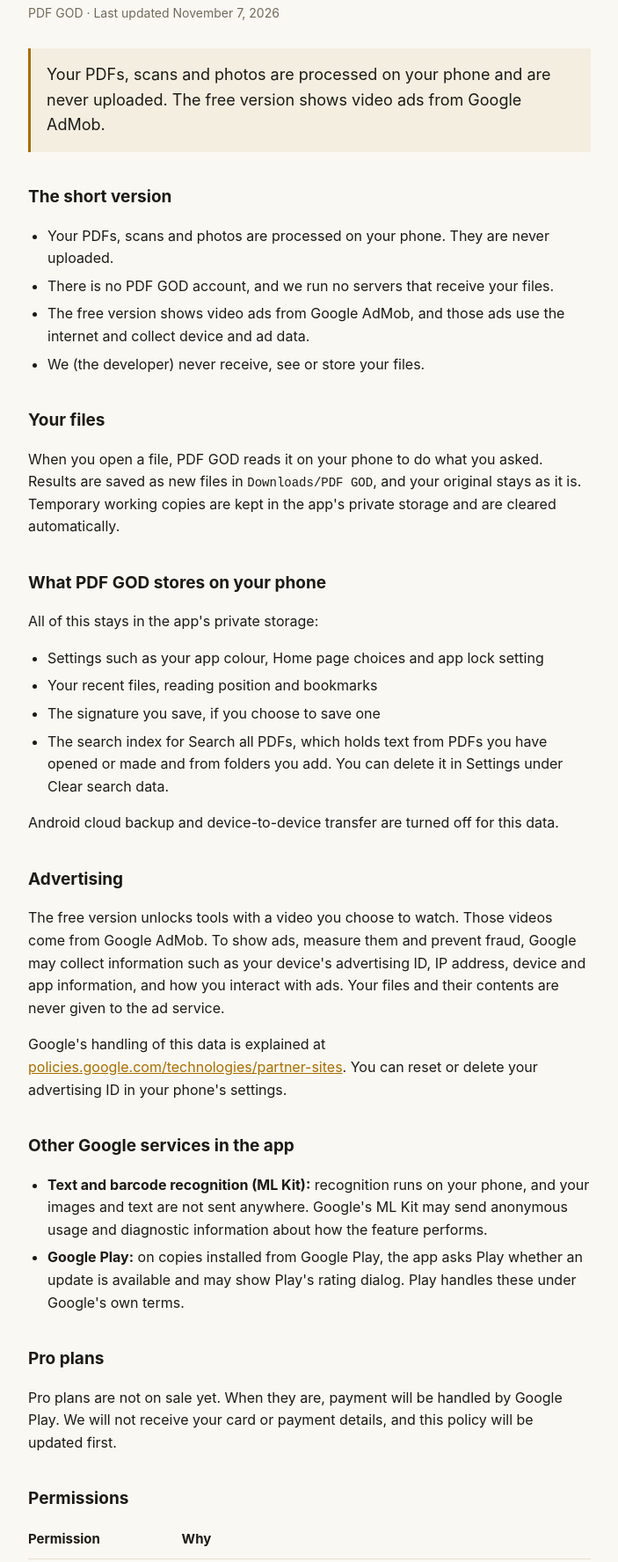
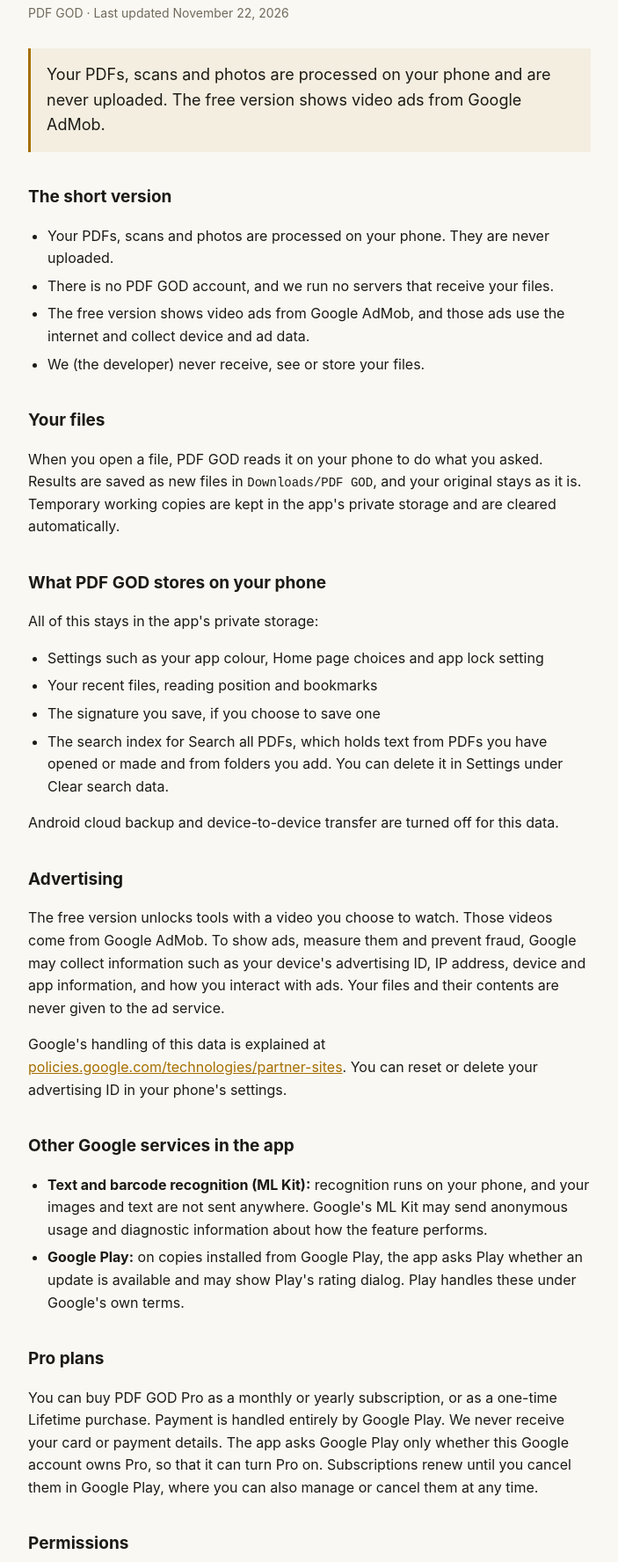
Before and after one commit to FlashmonkDeveloper/pdfgod-privacy, a plain HTML site: page index.html in a window 1280 px wide. Shown: the part 88-1864 px from the top of the page at 88% size, without its empty margins (288-991 px from the left). Drawn offline with Linux system fonts and the light colour scheme.

Commit message:
Privacy policy: Pro bought through Google Play
Co-Authored-By: Claude Opus 5.5 <noreply@anthropic.com>

```diff
--- a/index.html
+++ b/index.html
@@ -30,7 +30,7 @@
 <body>
 <main>
   <h1>Privacy Policy</h1>
-  <p class="meta">PDF GOD · Last updated November 7, 2026</p>
+  <p class="meta">PDF GOD · Last updated November 22, 2026</p>
   <p class="lead">Your PDFs, scans and photos are processed on your phone and are never uploaded. The free version shows video ads from Google AdMob.</p>
 
   <h2>The short version</h2>
@@ -65,7 +65,7 @@
   </ul>
 
   <h2>Pro plans</h2>
-  <p>Pro plans are not on sale yet. When they are, payment will be handled by Google Play. We will not receive your card or payment details, and this policy will be updated first.</p>
+  <p>You can buy PDF GOD Pro as a monthly or yearly subscription, or as a one-time Lifetime purchase. Payment is handled entirely by Google Play. We never receive your card or payment details. The app asks Google Play only whether this Google account owns Pro, so that it can turn Pro on. Subscriptions renew until you cancel them in Google Play, where you can also manage or cancel them at any time.</p>
 
   <h2>Permissions</h2>
   <table>
```
